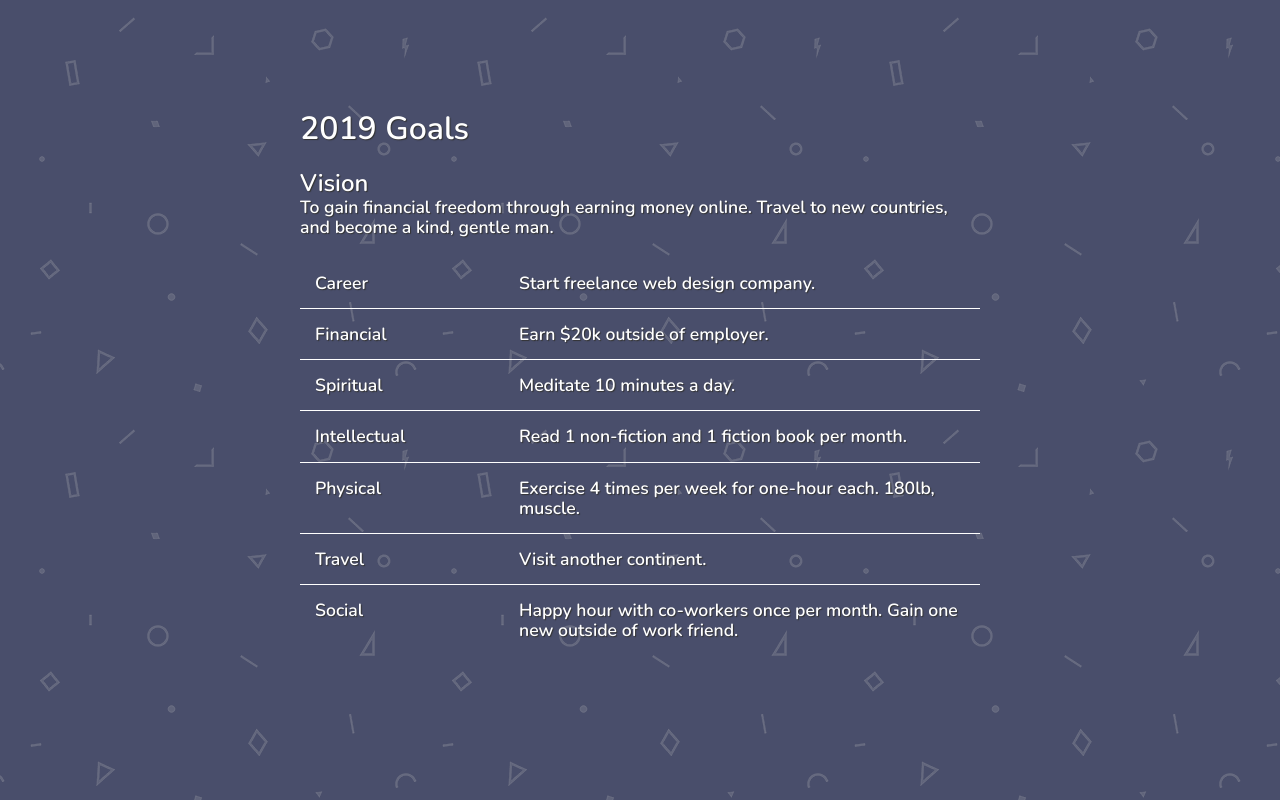
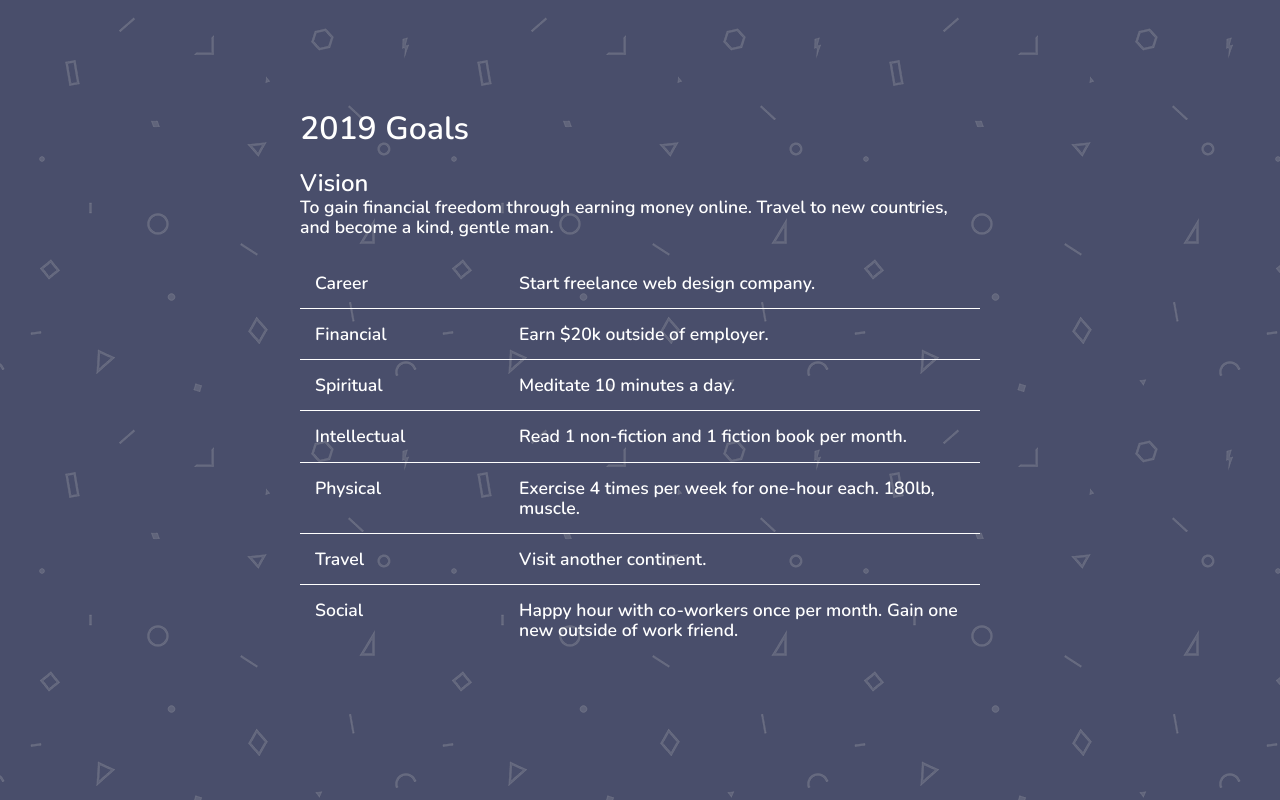
Before and after one commit to craigbts/craigbts.github.io, a plain HTML site: page pages/goals/index.html in a window 1280 px wide. Drawn offline with nearby package versions, Linux system fonts and the light colour scheme.

Commit message:
remove goals text shadow

```diff
--- a/pages/goals/css/style.css
+++ b/pages/goals/css/style.css
@@ -4,7 +4,7 @@
   box-sizing: border-box;
   font-family: 'Nunito', sans-serif;
   color: white;
-  text-shadow: 1px 1px 1px #333;
+  /* text-shadow: 1px 1px 1px #333; */
 }
 
 body {
```
